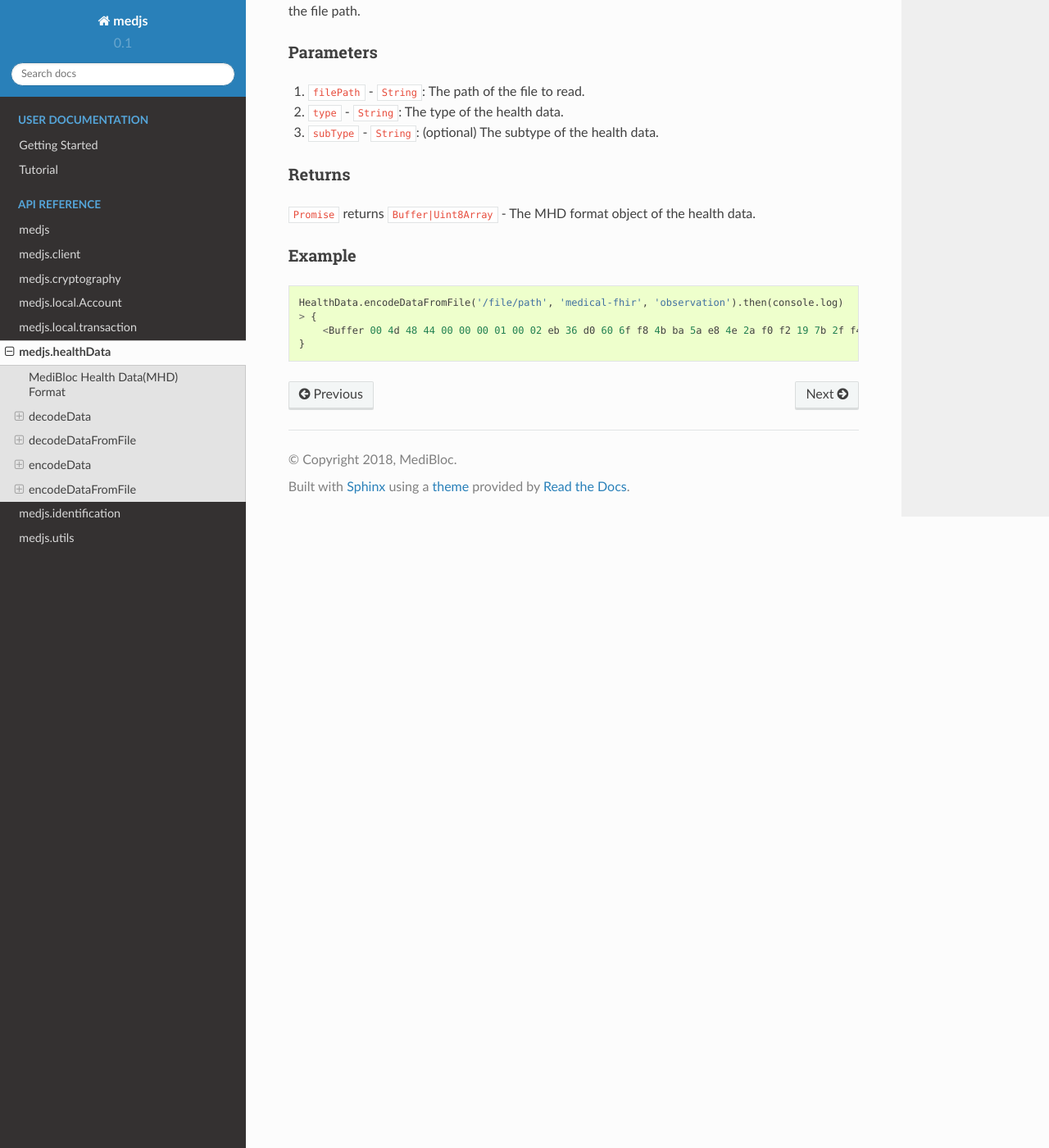
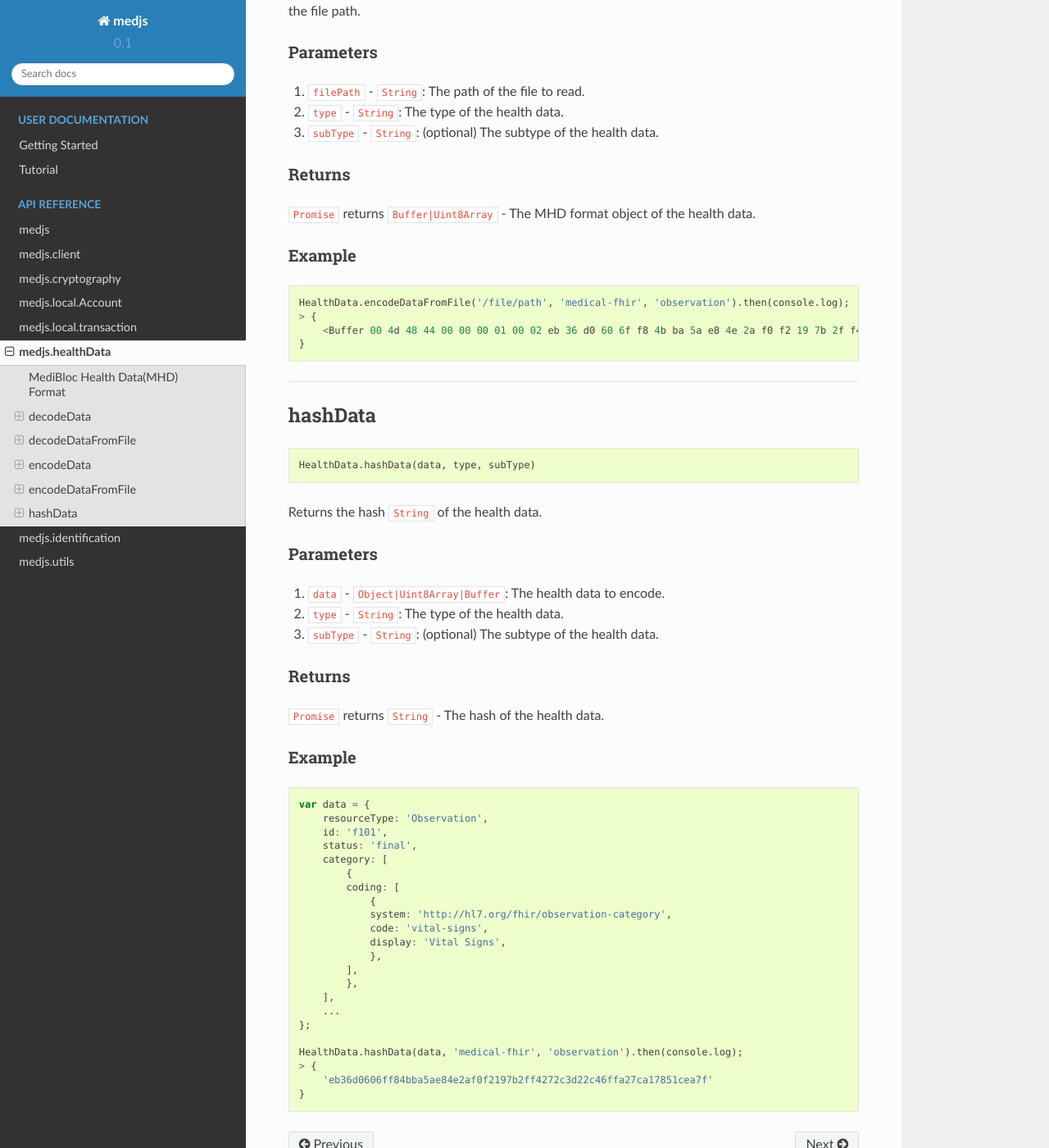
Before and after one commit to medibloc/panacea-js-old, a Sphinx documentation site: the page built from docs/medjs-healthData.rst, in a window 1280 px wide and 1400 px high, scrolled down 4103 px. Shown: the whole window at 82% size. Built offline with Sphinx 7.4.7 and the Read the Docs theme 2.0.0, drawn with Linux system fonts in a browser that asks for light colours; some of the changed text lies outside the part shown.

Commit message:
Add hashData func

```diff
--- a/docs/medjs-healthData.rst
+++ b/docs/medjs-healthData.rst
@@ -82,7 +82,7 @@ Example
     console.log(data);
     > <Buffer 00 4d 48 44 00 00 00 01 00 02 eb 36 d0 60 6f f8 4b ba 5a e8 4e 2a f0 f2 19 7b 2f f4 27 2c 3d 22 c4 6f fa 27 ca 17 85 1c ea 7f 00 00 00 00 01 15 0a 05 ... >
 
-    HealthData.decodeData(data).then(console.log)
+    HealthData.decodeData(data).then(console.log);
     > {
         status: 'final',
         category: [ { coding: [Array] } ],
@@ -125,7 +125,7 @@ Example
 
 .. code-block:: javascript
 
-    HealthData.decodeDataFromFile('/file/path').then(console.log)
+    HealthData.decodeDataFromFile('/file/path').then(console.log);
     > {
         status: 'final',
         category: [ { coding: [Array] } ],
@@ -157,7 +157,7 @@ Returns encoded ``Buffer|Uint8Array`` object as MHD format of the health data.
 Parameters
 ----------
 
-1. ``data`` - ``Object``: The object of the health data to encode.
+1. ``data`` - ``Object|Uint8Array|Buffer``: The health data to encode.
 2. ``type`` - ``String``: The type of the health data.
 3. ``subType`` - ``String``: (optional) The subtype of the health data.
 
@@ -225,7 +225,61 @@ Example
 
 .. code-block:: javascript
 
-    HealthData.encodeDataFromFile('/file/path', 'medical-fhir', 'observation').then(console.log)
+    HealthData.encodeDataFromFile('/file/path', 'medical-fhir', 'observation').then(console.log);
     > {
         <Buffer 00 4d 48 44 00 00 00 01 00 02 eb 36 d0 60 6f f8 4b ba 5a e8 4e 2a f0 f2 19 7b 2f f4 27 2c 3d 22 c4 6f fa 27 ca 17 85 1c ea 7f 00 00 00 00 01 15 0a 05 ... >
     }
+
+---------------------------------------------------------------------------
+
+
+hashData
+========
+
+.. code-block:: javascript
+
+    HealthData.hashData(data, type, subType)
+
+Returns the hash ``String`` of the health data.
+
+
+Parameters
+----------
+
+1. ``data`` - ``Object|Uint8Array|Buffer``: The health data to encode.
+2. ``type`` - ``String``: The type of the health data.
+3. ``subType`` - ``String``: (optional) The subtype of the health data.
+
+
+Returns
+-------
+
+``Promise`` returns ``String`` - The hash of the health data.
+
+Example
+-------
+
+.. code-block:: javascript
+
+    var data = {
+        resourceType: 'Observation',
+        id: 'f101',
+        status: 'final',
+        category: [
+            {
+            coding: [
+                {
+                system: 'http://hl7.org/fhir/observation-category',
+                code: 'vital-signs',
+                display: 'Vital Signs',
+                },
+            ],
+            },
+        ],
+        ...
+    };
+
+    HealthData.hashData(data, 'medical-fhir', 'observation').then(console.log);
+    > {
+        'eb36d0606ff84bba5ae84e2af0f2197b2ff4272c3d22c46ffa27ca17851cea7f'
+    }
```
Also changed, not shown: other parts of docs/medjs-healthData.rst (+12 -12 lines), 1 other file.
